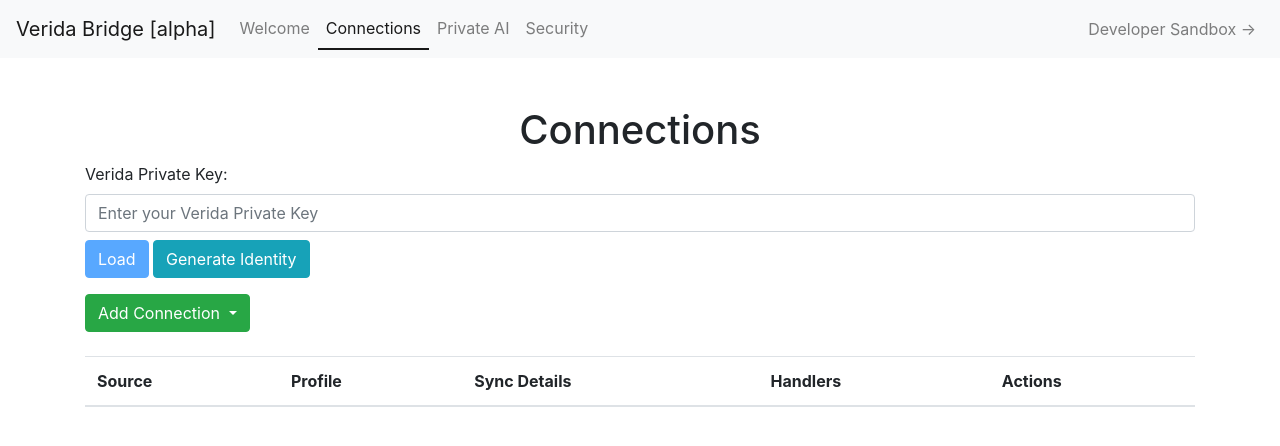
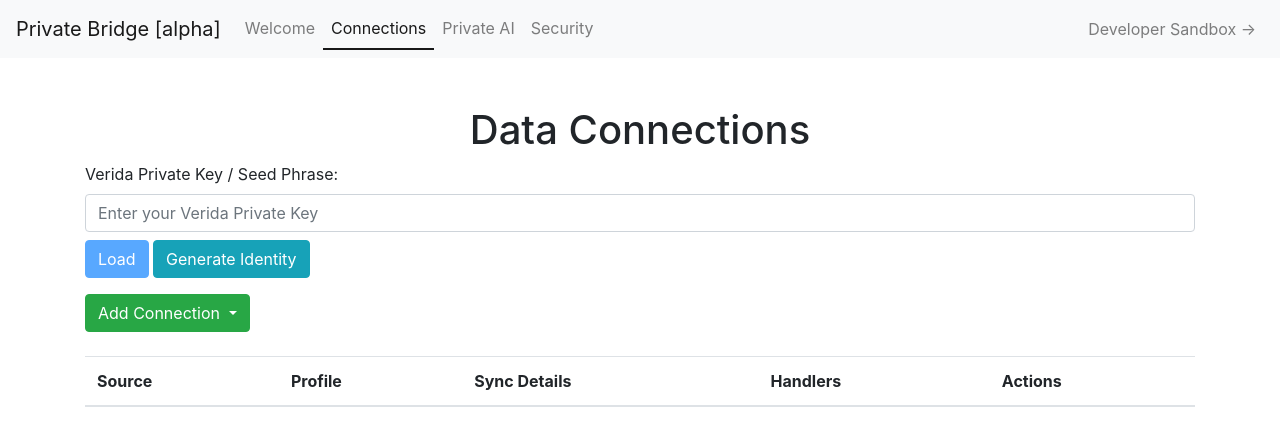
Before and after one commit to verida/data-connector-server, a website: page src/web/user/connections/index.html in a window 1280 px wide. Drawn offline with nearby package versions, Linux system fonts and the light colour scheme; no server answers.

Commit message:
More consistent private key language

```diff
--- a/src/web/user/connections/index.html
+++ b/src/web/user/connections/index.html
@@ -3,7 +3,7 @@
 <head>
     <meta charset="UTF-8">
     <meta name="viewport" content="width=device-width, initial-scale=1.0">
-    <title>Connections</title>
+    <title>Data Connections</title>
     <!-- Bootstrap CSS -->
     <link rel="stylesheet" href="https://stackpath.bootstrapcdn.com/bootstrap/4.5.2/css/bootstrap.min.css">
     <!-- Custom CSS -->
@@ -12,7 +12,7 @@
 <body>
     <!-- Navigation Bar -->
     <nav class="navbar navbar-expand-lg navbar-light bg-light">
-        <a class="navbar-brand" href="/user/welcome">Verida Bridge [alpha]</a>
+        <a class="navbar-brand" href="/user/welcome">Private Bridge [alpha]</a>
         <button class="navbar-toggler" type="button" data-toggle="collapse" data-target="#navbarNav" aria-controls="navbarNav" aria-expanded="false" aria-label="Toggle navigation">
             <span class="navbar-toggler-icon"></span>
         </button>
@@ -40,11 +40,11 @@
         </div>
     </nav>
     <div class="container mt-5">
-        <h1 class="text-center">Connections</h1>
+        <h1 class="text-center">Data Connections</h1>
 
         <!-- Verida Private Key Input, Load, Clear, and Generate Identity Button -->
         <div class="form-group">
-            <label for="veridaKey">Verida Private Key:</label>
+            <label for="veridaKey">Verida Private Key / Seed Phrase:</label>
             <input type="password" class="form-control" id="veridaKey" placeholder="Enter your Verida Private Key">
             <button id="loadBtn" class="btn btn-primary mt-2" disabled="true">Load</button>
             <button id="clearBtn" class="btn btn-secondary mt-2">Clear</button>
```
Also changed, not shown: src/web/developer/api/index.html (+1 -1 lines), src/web/developer/data/index.html (+1 -1 lines), src/web/user/ai/index.html (+1 -1 lines).
